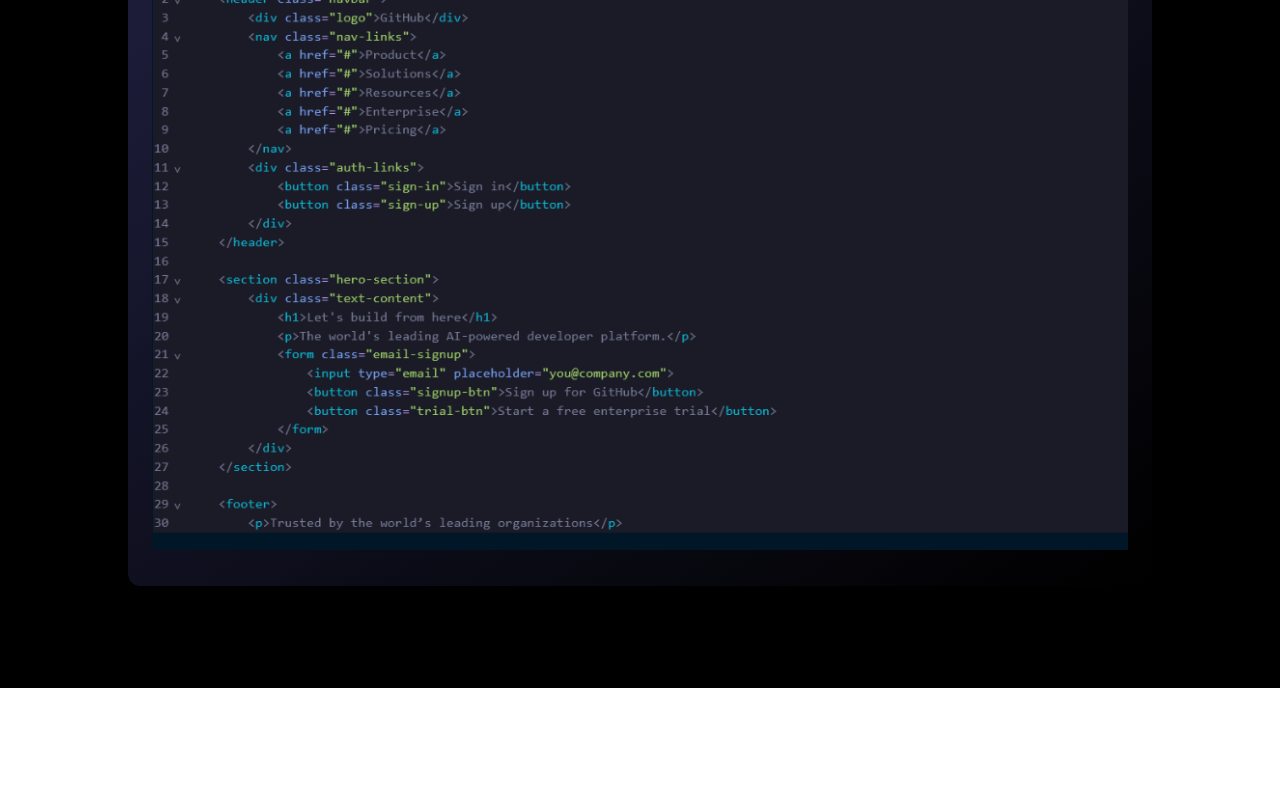
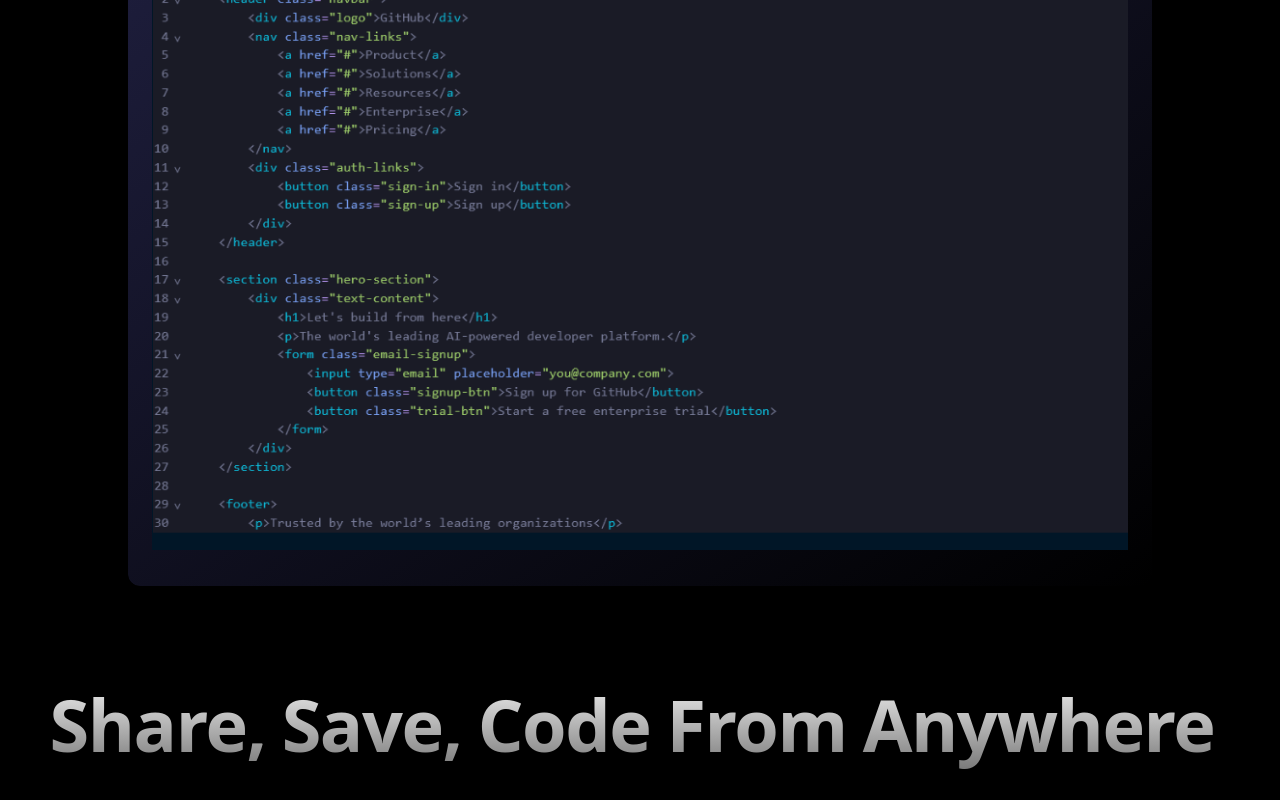
Before and after one commit to Sivasish48/TriCode, a React (Vite) app in the folder frontend/: page / in a window 1280 px wide. Shown: the part 1072-1872 px from the top of the page. Before the commit the page ends 1760 px from the top, so only its background shows below. Built offline with nearby package versions, Linux system fonts and the light colour scheme.

Commit message:
Added the heading content of features section with some words pulling effect

```diff
--- a/frontend/src/Pages/Landing.tsx
+++ b/frontend/src/Pages/Landing.tsx
@@ -9,6 +9,7 @@
 import js from "../../public/js.png";
 import output from "../../public/output.png";
 import { BackgroundBeamsWithCollision } from '../components/ui/background-beams-with-collision';
+import {WordPullUp} from "../components/ui/words-pull-up";
 
 const Landing: React.FC = () => {
   const tabs = [
@@ -87,6 +88,12 @@
         </h1>
   <Tabs tabClassName="py-4"tabs={tabs} />
 </div>
+<div>
+  <WordPullUp
+  className="relative z-6 text-md md:text-7xl  bg-clip-text text-transparent bg-gradient-to-b from-neutral-200 to-neutral-600  text-center font-sans font-bold pb-10"
+  words="Share, Save, Code From Anywhere"
+/>
+</div>
 </div>
 </div>
 
--- /dev/null
+++ b/frontend/src/components/ui/words-pull-up.tsx
@@ -0,0 +1,52 @@
+"use client";
+
+import { motion, Variants } from "framer-motion";
+import cn from "../../lib/utils";
+
+interface WordPullUpProps {
+  words: string;
+  delayMultiple?: number;
+  wrapperFramerProps?: Variants;
+  framerProps?: Variants;
+  className?: string;
+}
+
+export function WordPullUp({
+  words,
+  wrapperFramerProps = {
+    hidden: { opacity: 0 },
+    show: {
+      opacity: 1,
+      transition: {
+        staggerChildren: 1,
+      },
+    },
+  },
+  framerProps = {
+    hidden: { y: 20, opacity: 0 },
+    show: { y: 0, opacity: 1 },
+  },
+  className,
+}: WordPullUpProps) {
+  return (
+    <motion.h1
+      variants={wrapperFramerProps}
+      initial="hidden"
+      animate="show"
+      className={cn(
+        "font-display text-center text-4xl font-bold leading-[5rem] gap-4 tracking-[-0.02em] drop-shadow-sm",
+        className
+      )}
+    >
+      {words.split(" ").map((word, i) => (
+        <motion.span
+          key={i}
+          variants={framerProps}
+          style={{ display: "inline-block", marginRight: "16px" }} // Adjust spacing between words here
+        >
+          {word === "" ? <span>&nbsp;</span> : word}
+        </motion.span>
+      ))}
+    </motion.h1>
+  );
+}
```
